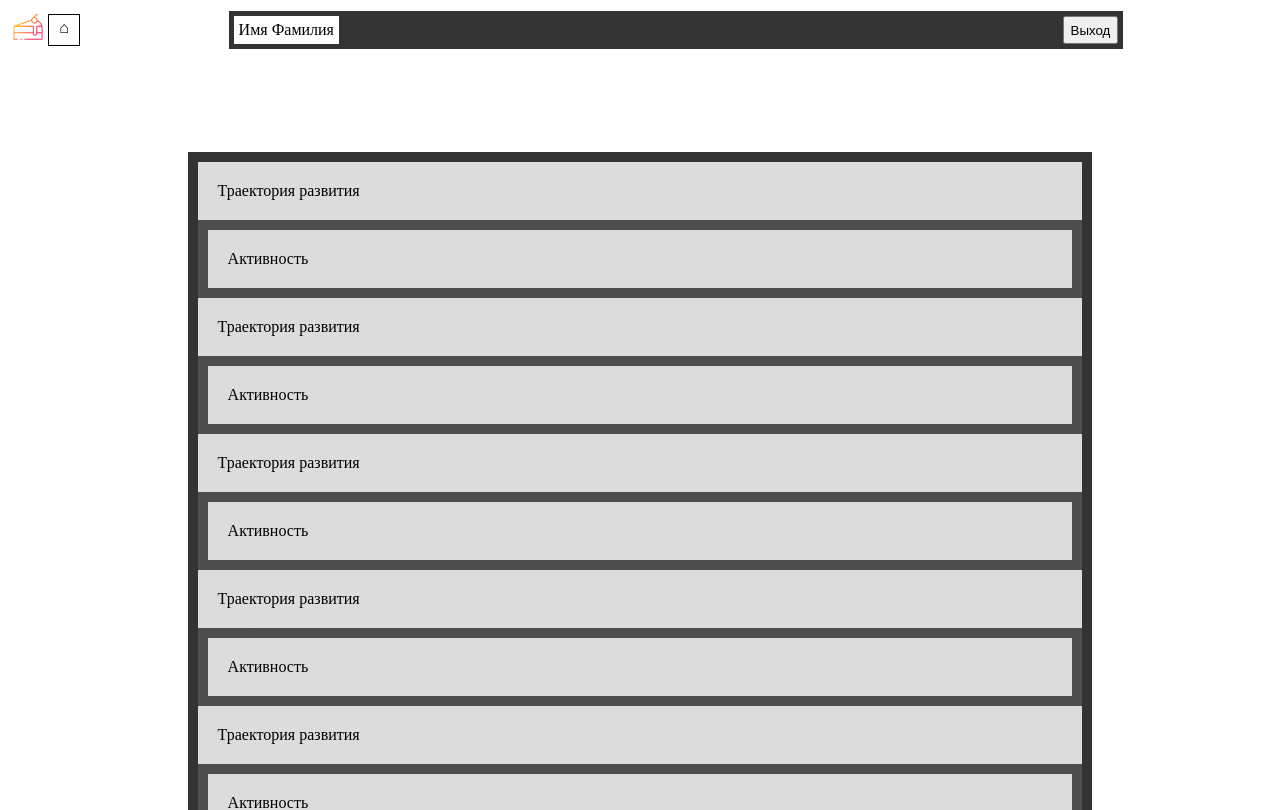
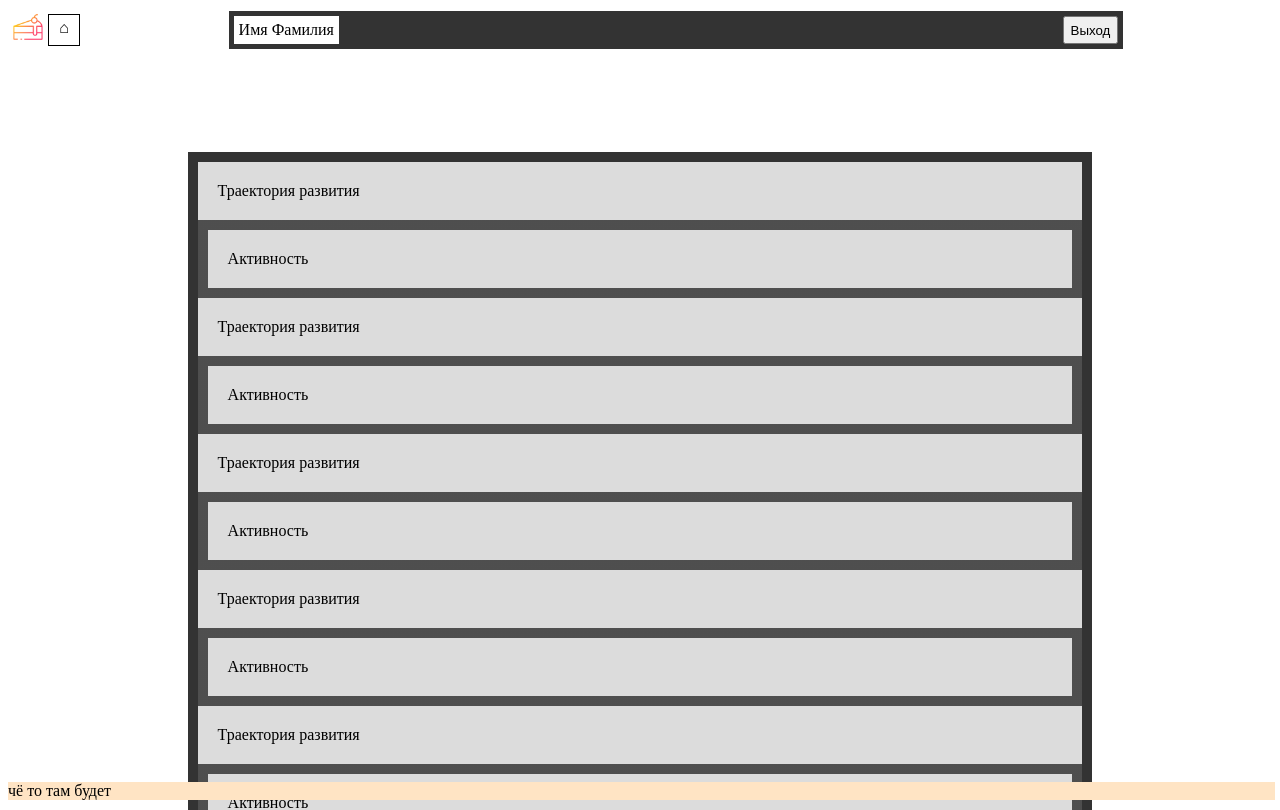
Before and after one commit to manInit/school-page-front, a React (Create React App) app: page /personal in a window 1280 px wide. Shown: the top 810 px of the page. Built offline with nearby package versions, Linux system fonts and the light colour scheme.

Commit message:
refactor underline

```diff
--- a/public/under_line.css
+++ b/public/under_line.css
@@ -1,4 +1,9 @@
 .under_line{
-    margin-top: 100px;
+    /* margin-top: 60px; */
     background-color: bisque;
+    position: fixed;
+    vertical-align: bottom;
+
+    bottom: 0%;
+    width: 99%;
 }
--- a/src/home.jsx
+++ b/src/home.jsx
@@ -11,7 +11,7 @@ export const personal_space_btn = <input type='button' value='Личный ка
 export const user_btn = <span className="user_fi">Имя Фамилия</span>
 export const login_btn = <input type='button' value='Вход' onClick={()=>{window.location.href=base_url+'/login'}}/>
 export const register_btn = <input type='button' value='Регистрация' style={{marginLeft: 'auto'}} onClick={()=>{window.location.href=base_url+'/register'}}/>
-export const under_line = <div className="under_line"><span>чё то там будет</span></div>
+export const under_line = <div className="under_line">чё то там будет</div>
 
 const Home = () =>{
     useEffect(() => {
```
Also changed, not shown: src/personal_space.jsx (indentation only).
